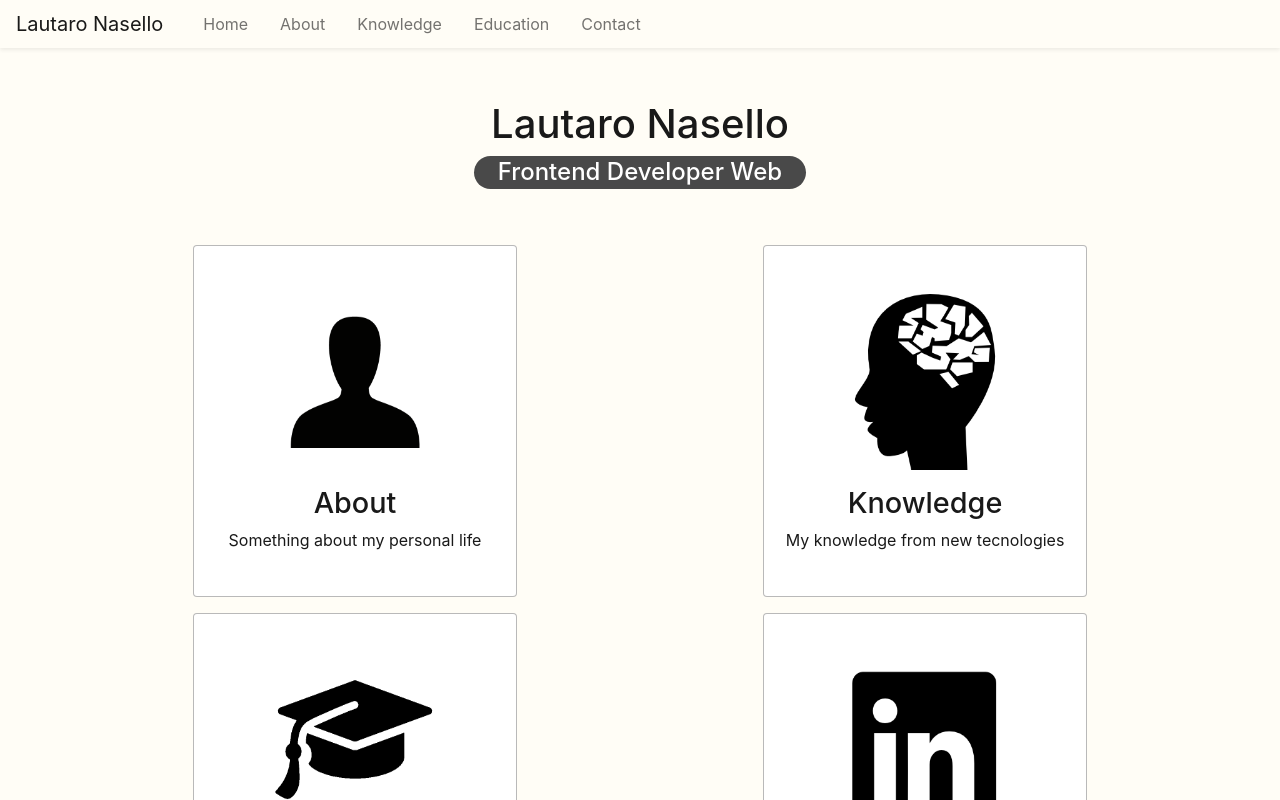
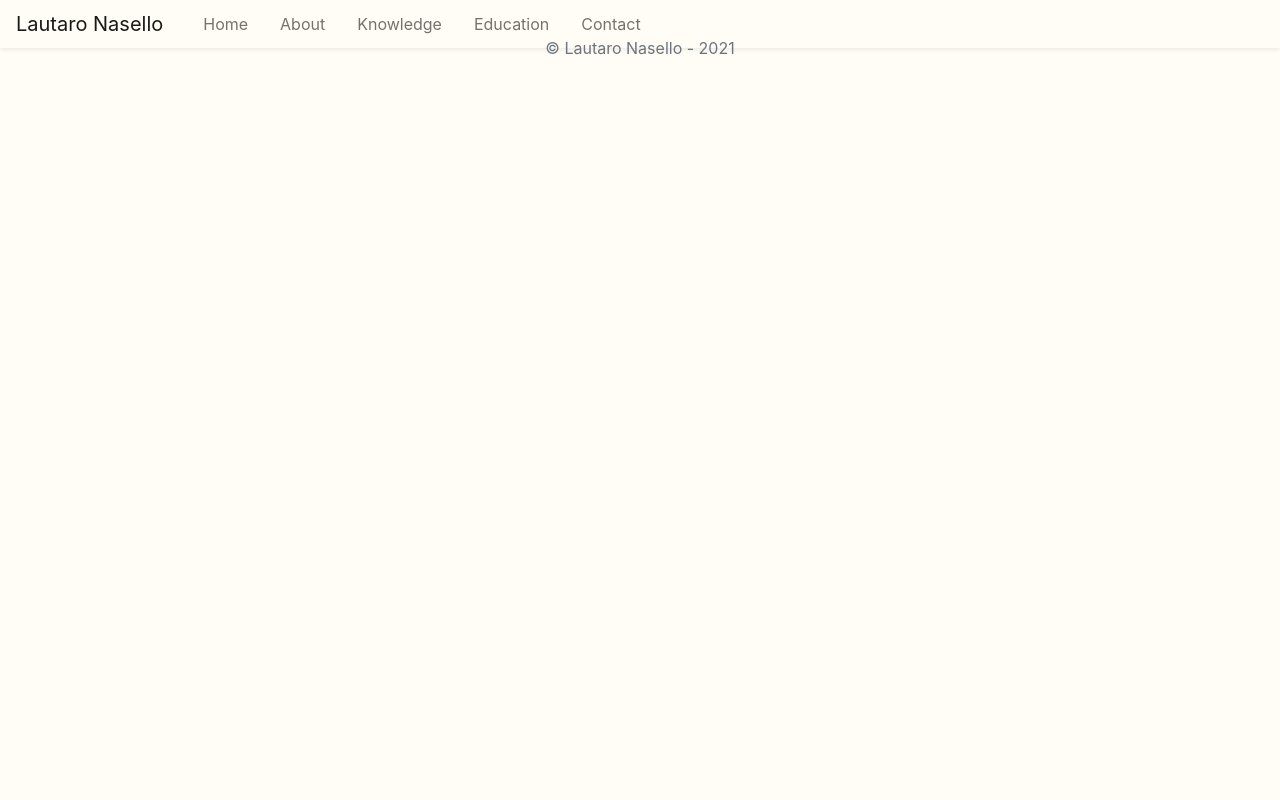
Before and after one commit to lautaronasello/Portfolio, a React (Create React App) app: page / in a window 1280 px wide. Shown: the top 800 px of the page. Built offline with nearby package versions, Linux system fonts and the light colour scheme.

Commit message:
add portfolio to the web

```diff
--- a/package.json
+++ b/package.json
@@ -1,5 +1,5 @@
 {
-  "homepage": "http://lautaronasello.github.io/portfolio",
+  "homepage": "http://lautaronasello.github.io/portfolio/",
   "name": "portfolio-lautaro",
   "version": "0.1.0",
   "private": true,
--- a/src/App.js
+++ b/src/App.js
@@ -7,18 +7,15 @@ import Knowledge from "./knowledge";
 import Experience from "./experience";
 import Contact from "./contact";
 
-/* import Projects from "./projects";
- */
 function App() {
   return (
     <BrowserRouter>
       <Layout>
         <Switch>
-          <Route exact path="/" component={LandingPage} />
-          <Route exact path="/about" component={About} />
-          <Route exact path="/knowledge" component={Knowledge} />
-          <Route exact path="/education" component={Experience} />
-          {/* <Route exact path="/projects" component={Projects} /> */}
+          <Route exact path="/portfolio" component={LandingPage} />
+          <Route exact path="/portfolio/about" component={About} />
+          <Route exact path="/portfolio/knowledge" component={Knowledge} />
+          <Route exact path="/portfolio/education" component={Experience} />
 
           <Route exact path="/contact" component={Contact} />
         </Switch>
```
